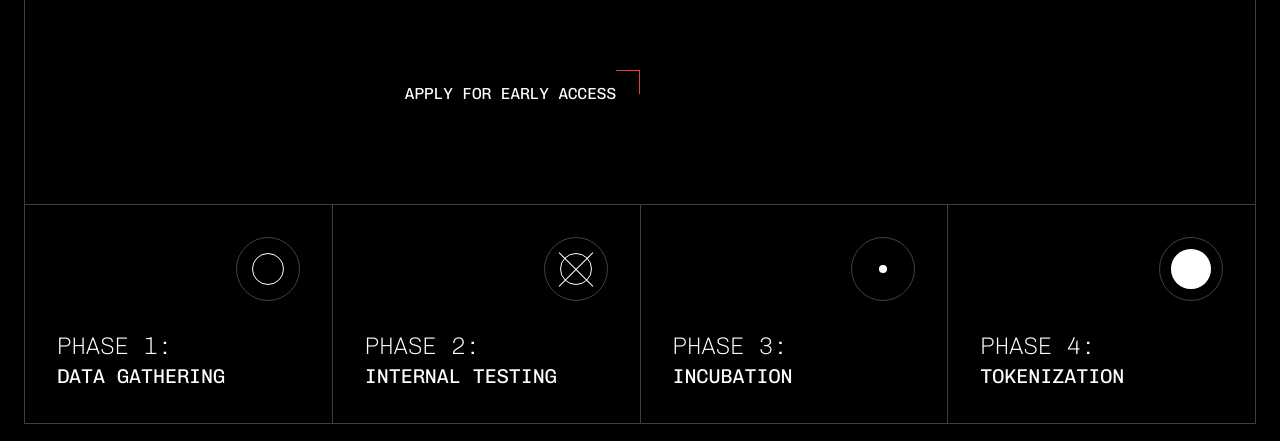
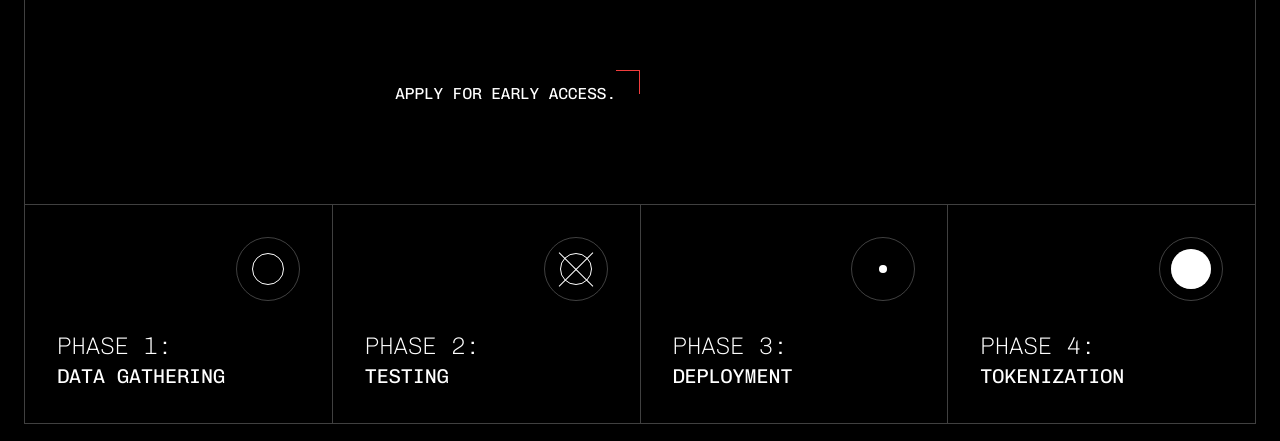
Before and after one commit to OfMasterx/evolve_ai, a React (Vite) app: page / in a window 1280 px wide. Shown: the part 377-818 px from the top of the page. Built offline with nearby package versions, Linux system fonts and the light colour scheme.

Commit message:
Update HeadTextBlock and Phases components: refine button text and enhance phase descriptions for clarity; remove base path from Vite configuration

```diff
--- a/src/components/landing/HeadTextBlock.tsx
+++ b/src/components/landing/HeadTextBlock.tsx
@@ -12,7 +12,7 @@ const HeadTextBlock = () => {
       </h1>
       <div className="flex md:w-full justify-center md:justify-end pr-0 md:pr-[25%] lg:pr-0">
         <button className="relative mt-32 px-6 py-3 text-white group whitespace-nowrap">
-          APPLY FOR EARLY ACCESS
+          APPLY FOR EARLY ACCESS.
           <span className="absolute top-0 right-0 w-6 h-[1px] bg-red transition-all group-hover:w-4"></span>
           <span className="absolute top-0 right-0 h-6 w-[1px] bg-red transition-all group-hover:h-4"></span>
         </button>
--- a/src/components/landing/phases/Phases.tsx
+++ b/src/components/landing/phases/Phases.tsx
@@ -5,25 +5,25 @@ const phasesData = [
     title: 'PHASE 1:',
     info: 'DATA GATHERING',
     description:
-      'Feed data to the agent. Everything from personality, opinion on various subjects, random scenarios reactions, goals to fulfill and of course, create its voice.',
+      'Curate datasets to define agent behavior: personality matrices, scenario responses, and voice synthesis. Fine-tune decision trees with structured or unstructured inputs.',
   },
   {
     title: 'PHASE 2:',
-    info: 'INTERNAL TESTING',
+    info: 'TESTING',
     description:
-      "As any new product, AI agents require thorough testing before being released to the public. You will have a closed-environment to test your agent's behavior.",
+      'Simulate agent behavior in a sandbox environment—stress-test responses, audit for bias, and validate logic before releasing it to real-world platforms.',
   },
   {
     title: 'PHASE 3:',
-    info: 'INCUBATION',
+    info: 'DEPLOYMENT',
     description:
-      'We help you launch your socials, add other tech stacks and design tokenomics.',
+      'Connect your agent to X (Twitter), Zoom, or custom APIs. Monitor its autonomous execution via real-time dashboards and performance analytics.',
   },
   {
     title: 'PHASE 4:',
     info: 'TOKENIZATION',
     description:
-      'Once you are happy and ready to release your new creation to the world.',
+      'Mint an ERC-20/SPL token for your agent. Design tokenomics, deploy liquidity pools, and let token holders govern its evolution.',
   },
 ];
 
--- a/vite.config.ts
+++ b/vite.config.ts
@@ -4,6 +4,5 @@ import tailwindcss from '@tailwindcss/vite';
 
 // https://vite.dev/config/
 export default defineConfig({
-  base: '/evolve_ai/',
   plugins: [react(), tailwindcss()],
 });
```
